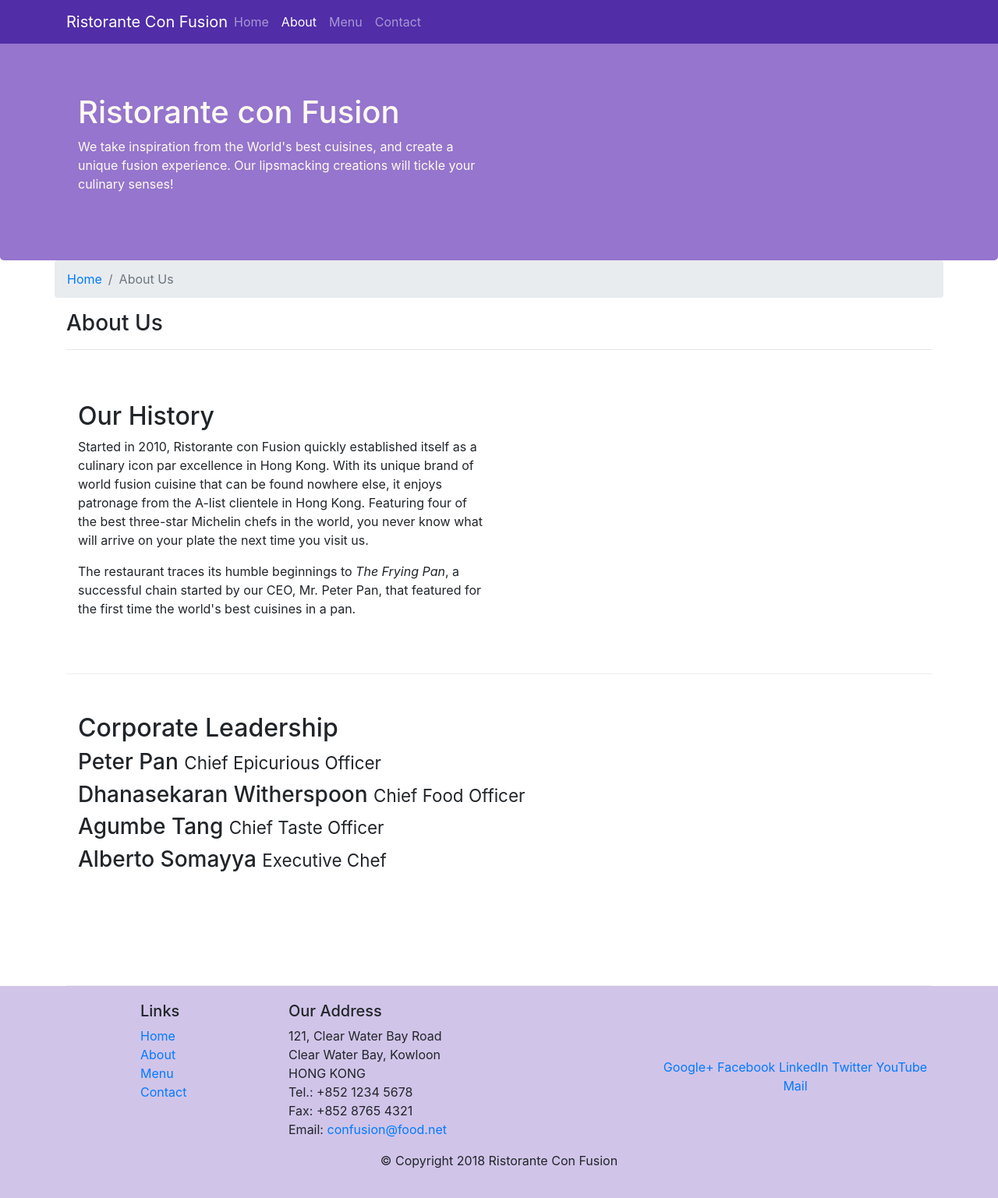
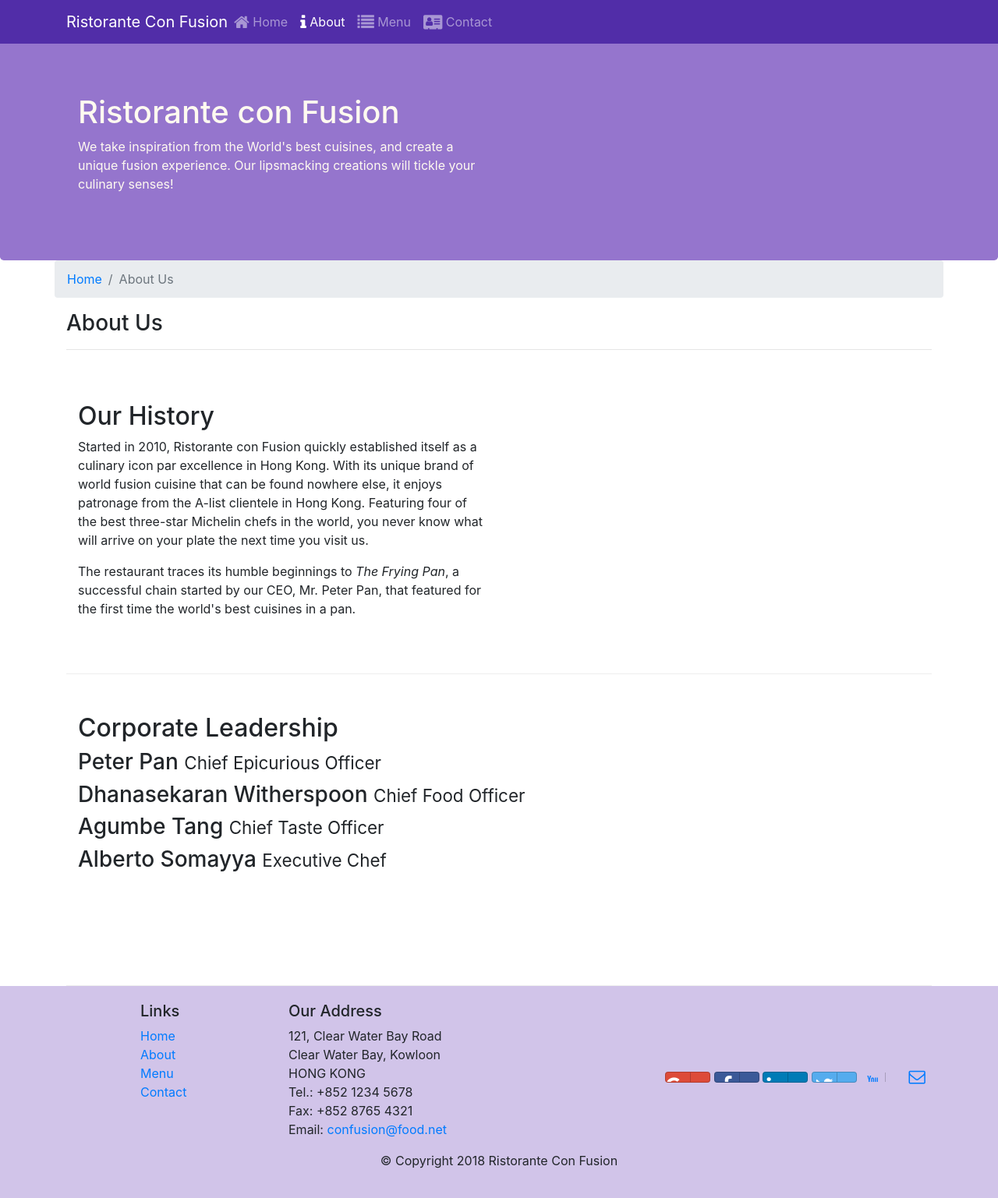
Before and after one commit to lmor989/bootstrap4Part1, a website: page aboutus.html in a window 1280 px wide. Shown: the whole page at 78% size. Drawn offline with nearby package versions, Linux system fonts and the light colour scheme.

Commit message:
Icon-fonts

```diff
--- a/aboutus.html
+++ b/aboutus.html
@@ -4,6 +4,8 @@
 <head>
      <!-- Bootstrap CSS -->
      <link rel="stylesheet" href="node_modules/bootstrap/dist/css/bootstrap.min.css">
+     <link rel="stylesheet" href="node_modules/font-awesome/css/font-awesome.min.css">
+      <link rel="stylesheet" href="node_modules/bootstrap-social.css">
      <link rel="stylesheet" href="css/styles.css">
     <title>Ristorante Con Fusion: About Us</title>
 
@@ -18,10 +20,10 @@
             <a class="navbar-brand mr-auto" href="./index.html">Ristorante Con Fusion</a>
             <div class="collapse navbar-collapse" id="Navbar">
                 <ul class="navbar-nav mr-auto">
-                    <li class="nav-item"><a class="nav-link" href="./index.html">Home</a></li>
-                    <li class="nav-item active"><a class="nav-link" href="#">About</a></li>
-                    <li class="nav-item"><a class="nav-link" href="#">Menu</a></li>
-                    <li class="nav-item"><a class="nav-link" href="#">Contact</a></li>
+                    <li class="nav-item"><a class="nav-link" href="./index.html"><span class="fa fa-home fa-lg"></span> Home</a></li>
+                    <li class="nav-item active"><a class="nav-link" href="#"><span class="fa fa-info fa-lg"></span> About</a></li>
+                    <li class="nav-item"><a class="nav-link" href="#"><span class="fa fa-list fa-lg"></span> Menu</a></li>
+                    <li class="nav-item"><a class="nav-link" href="#"><span class="fa fa-address-card fa-lg"></span> Contact</a></li>
                 </ul>
             </div>
 
@@ -104,12 +106,12 @@
                 </div>
                 <div class="col-12 col-sm-4 align-self-center">
                     <div class="text-center">
-                        <a href="http://google.com/+">Google+</a>
-                        <a href="http://www.facebook.com/profile.php?id=">Facebook</a>
-                        <a href="http://www.linkedin.com/in/">LinkedIn</a>
-                        <a href="http://twitter.com/">Twitter</a>
-                        <a href="http://youtube.com/">YouTube</a>
-                        <a href="mailto:">Mail</a>
+                        <a class="btn btn-social btn-google" href="http://google.com/+"><i class="fa fa-google-plus fa-lg"></i></a>
+                        <a class="btn btn-social btn-facebook" href="http://www.facebook.com/profile.php?id="><i class="fa fa-facebook fa-lg"></i></a>
+                        <a class="btn btn-social btn-linkedin" href="http://www.linkedin.com/in/"><i class="fa fa-linkedin fa-lg"></i></a>
+                        <a class="btn btn-social btn-twitter" href="http://twitter.com/"><i class="fa fa-twitter fa-lg"></i></a>
+                        <a class="btn btn-social btn-youtube" href="http://youtube.com/"><i class="fa fa-youtube fa-lg"></i></a>
+                        <a href="mailto:"><i class="fa fa-envelope-o fa-lg"></i></a>
                     </div>
                 </div>
            </div>
--- a/package.json
+++ b/package.json
@@ -15,6 +15,8 @@
   },
   "dependencies": {
     "bootstrap": "^4.0.0",
+    "bootstrap-social": "^5.1.1",
+    "font-awesome": "^4.7.0",
     "jquery": "^3.3.1",
     "popper.js": "^1.12.9"
   }
```
Also changed, not shown: index.html (+15 -13 lines), 1 other file.
